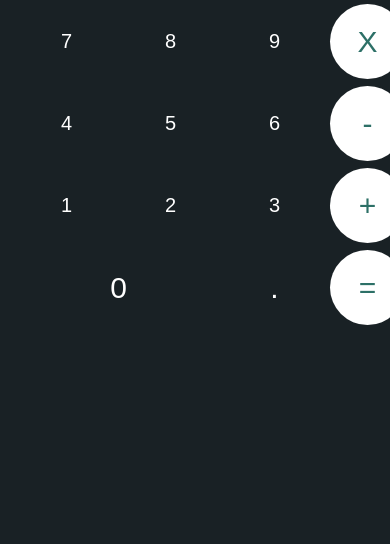
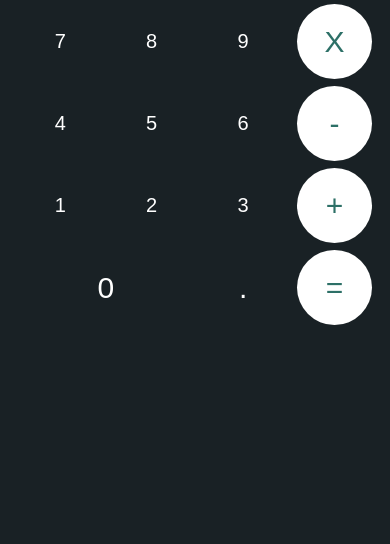
Before and after one commit to alexbon0000/calculator, a plain HTML site: page index.html in a window 390 px wide. Shown: the part 300-844 px from the top of the page. Drawn offline with Linux system fonts and the light colour scheme.

Commit message:
Update style.css

```diff
--- a/style.css
+++ b/style.css
@@ -141,7 +141,7 @@
         font-size: 30px;
     }
     .bt1 {
-        width: 97px;
+        width: 75px;
         height: 75px;
         text-align: center;
         line-height: 75px;
```
